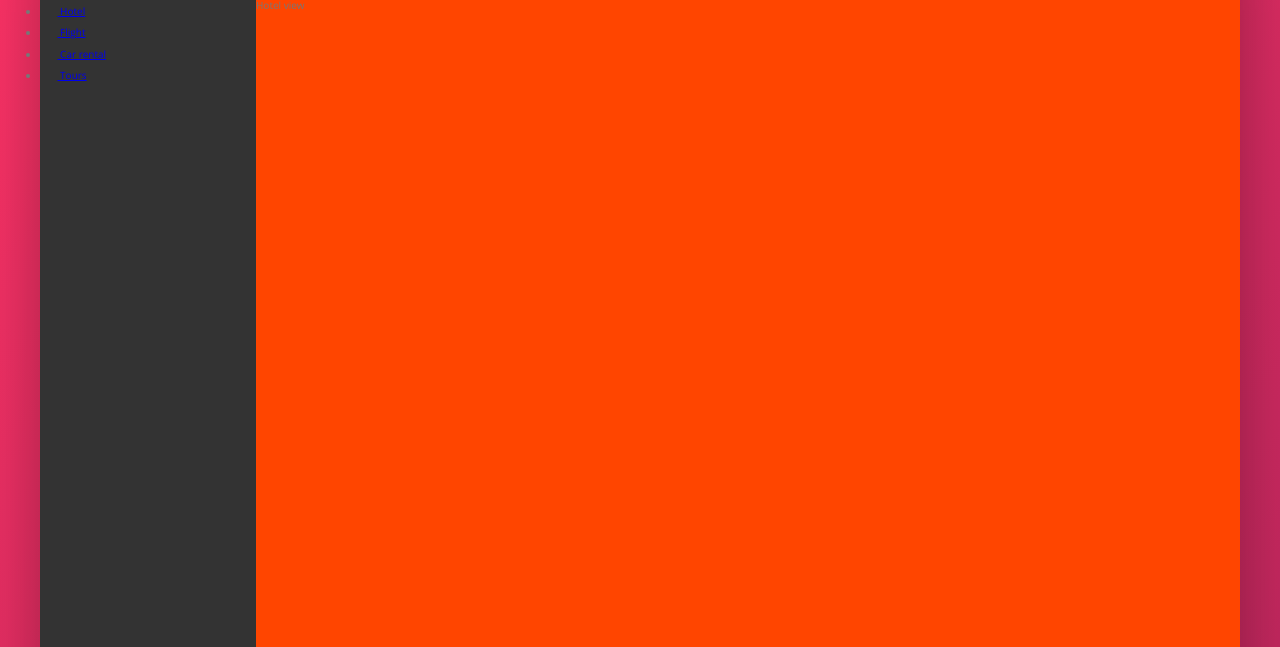
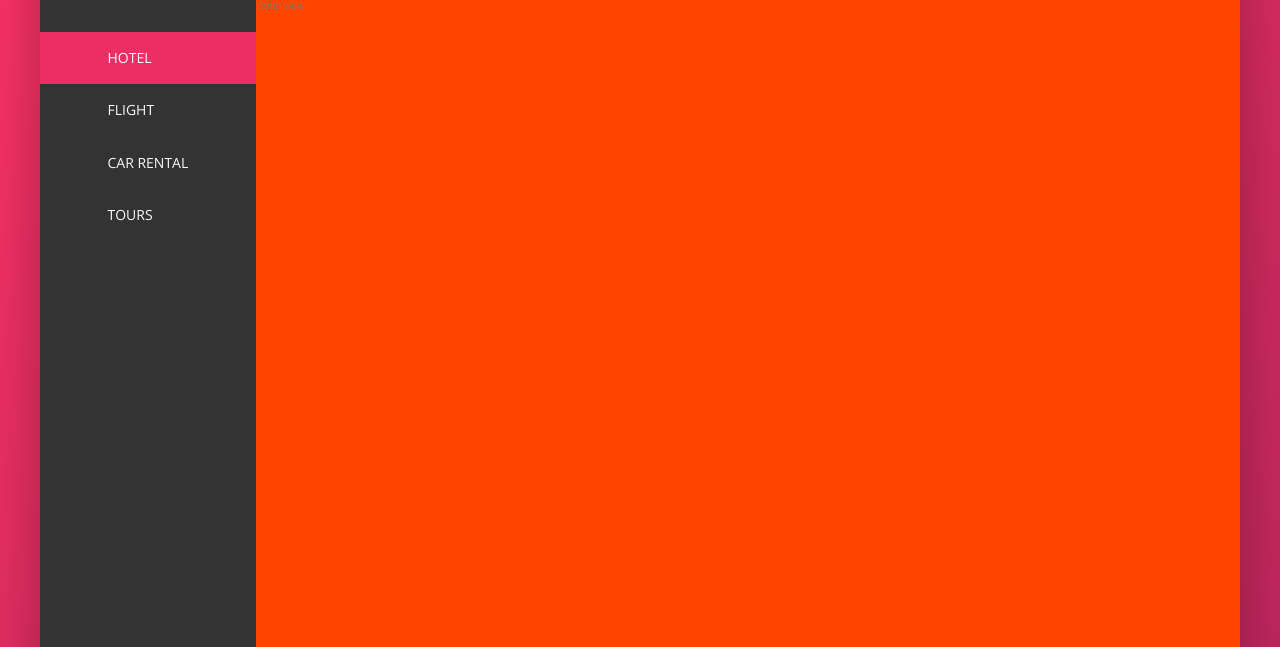
Before and after one commit to OskarAhl/trillo-html-css, a website: page index.html in a window 1280 px wide. Shown: the part 153-800 px from the top of the page. Drawn offline with nearby package versions, Linux system fonts and the light colour scheme.

Commit message:
add background fill effect sidebbar

```diff
--- a/index.html
+++ b/index.html
@@ -48,7 +48,7 @@
             <div class="content">
                 <nav class="sidebar">
                     <ul class="side-nav">
-                        <li class="side-nav__item">
+                        <li class="side-nav__item side-nav__item--active">
                             <a href="#" class="side-nav__link">
                                 <svg class="side-nav__icon">
                                     <use xlink:href="img/sprite.svg#icon-home"></use>
--- a/sass/_components.scss
+++ b/sass/_components.scss
@@ -126,17 +126,78 @@
 // SIDE navigation
 
 .side-nav {
+    font-size: 1.4rem;
+    list-style: none;
+    margin-top: 3.5rem;
+
     &__item {
+        position: relative;
 
+        // last child will be pseudo class
+        &:not(:last-child) {
+            // margin-bottom: .5rem;
+        }
     }
 
-    &__link {
+    /*
+     COOL - HOVER BACKGROUND 'FILL' EFFECT
+     1. use hidden pseudoclass
+     2. when hover - expand hidden hoverclass over element
+        - transform for scaleY(0) to scaleY(1)
+        - transform width from 0% to 100%;
+    */
+    // normal state w/o hover - 'hide with scaleY(0)'
+    &__item::before {
+        content: "";
+        position: absolute;
+        top: 0;
+        left: 0;
+        height: 100%;
+        width: 3px;
+        background-color: var(--color-primary);
+        transform: scaleY(0);
+        // where the transform starts (default is middle)
+        // transform-origin: bottom;
 
+        // 1:time 2: delay
+        transition: transform .2s,
+                    width .4s cubic-bezier(1, 0, 0, 1) .2s,
+                    background-color .1s;
+    }
+
+    // show pseudo element on hover and activelink
+    &__item:hover::before,
+    &__item--active::before {
+        transform: scaleY(1);
+        width: 100%;
+    }
+
+    // click
+    &__item:active::before {
+        background-color: var(--color-primary-light);
+    }
+
+    &__link:link,
+    &__link:visited {
+        color: var(--color-grey-light-1);
+        text-decoration: none;
+        text-transform: uppercase;
+        display: block;
+        padding: 1.5rem 3rem;
+        position: relative;
+        z-index: 10;
+
+        display: flex;
+        align-items: center;
     }
 
     &__icon {
         width: 1.75rem;
         height: 1.75rem;
+        margin-right: 2rem;
+        // color of parent element or current element
+        // very useful for hover
+        fill: currentColor;
     }
 }
 
```
Also changed, not shown: css/style.css.
